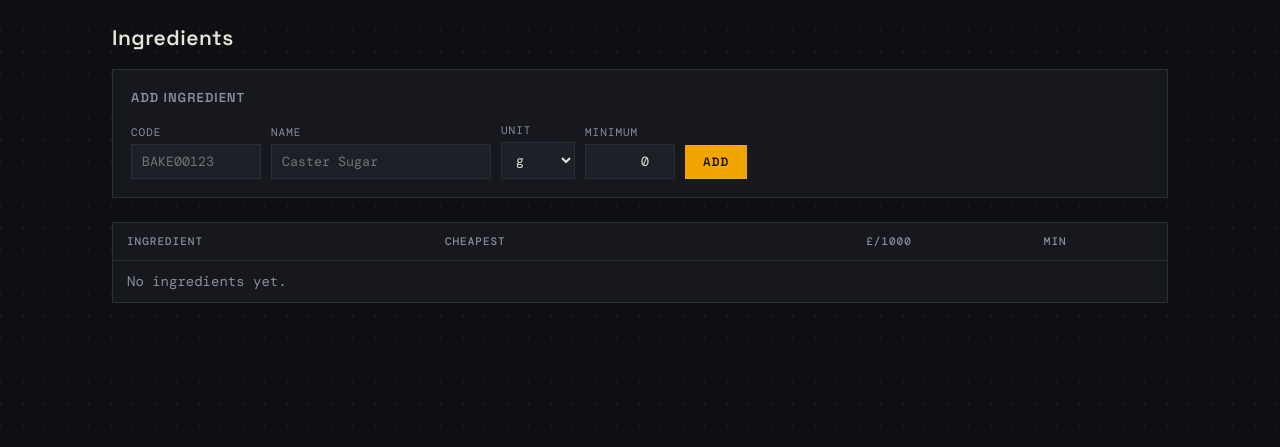
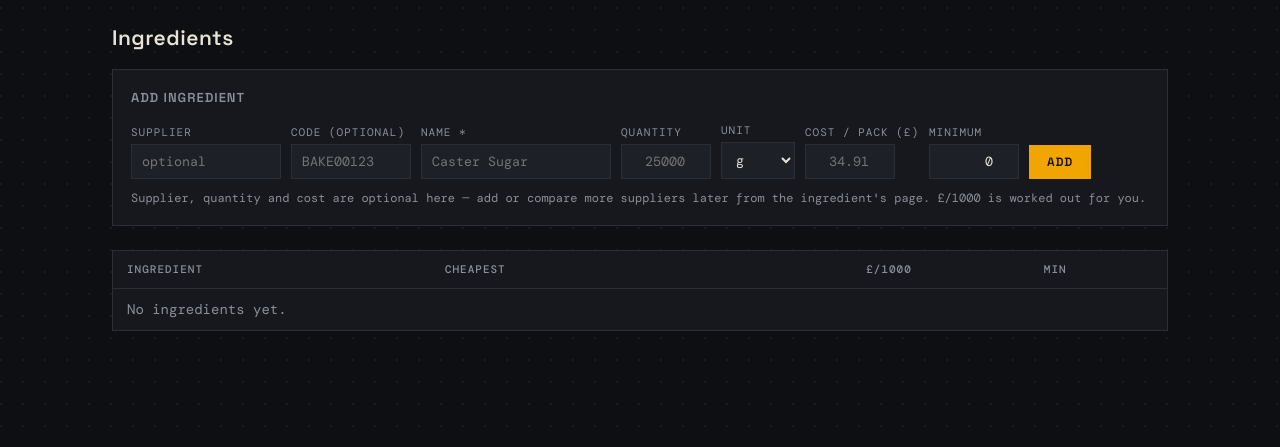
Before and after one commit to paulocezzar/stock_Up, a Django app: page /products/ in a window 1280 px wide. Shown: the part 59-506 px from the top of the page. Run offline with Django 5.2, Linux system fonts and the light colour scheme; data that the repository does not hold is empty; some libraries are stand-ins or nearby versions.

Commit message:
Inline supplier/price on ingredient form, optional code

```diff
--- a/stock/models.py
+++ b/stock/models.py
@@ -20,7 +20,7 @@ class Supplier(models.Model):
 
 class Product(models.Model):
     UNIT_CHOICES = [("g", "grams"), ("ml", "millilitres"), ("ea", "each")]
-    code = models.CharField(max_length=20, unique=True)
+    code = models.CharField(max_length=20, unique=True, null=True, blank=True)
     name = models.CharField(max_length=200)
     unit = models.CharField(max_length=8, choices=UNIT_CHOICES, default="g")
     minimum = models.DecimalField("minimum (par level)", max_digits=10, decimal_places=2, default=0)
@@ -30,7 +30,7 @@ class Product(models.Model):
         ordering = ["name"]
 
     def __str__(self):
-        return f"{self.name} ({self.code})"
+        return f"{self.name} ({self.code})" if self.code else self.name
 
     @property
     def cheapest_price(self):
--- a/stock/templates/stock/product_detail.html
+++ b/stock/templates/stock/product_detail.html
@@ -1,7 +1,7 @@
 {% extends "stock/base.html" %}
 {% block n_prod %}on{% endblock %}
 {% block body %}
-<h2>{{ product.name }} <span class="muted" style="font-size:14px">{{ product.code }} · min {{ product.minimum|floatformat:0 }} {{ product.unit }}</span></h2>
+<h2>{{ product.name }} <span class="muted" style="font-size:14px">{% if product.code %}{{ product.code }} · {% endif %}min {{ product.minimum|floatformat:0 }} {{ product.unit }}</span></h2>
 
 <div class="card"><h3>Supplier prices</h3>
 <table>
--- a/stock/templates/stock/products.html
+++ b/stock/templates/stock/products.html
@@ -4,18 +4,24 @@
 <h2>Ingredients</h2>
 <div class="card"><h3>Add ingredient</h3>
 <form method="post" class="row">{% csrf_token %}
-  <div class="field"><label>Code</label><input type="text" name="code" required placeholder="BAKE00123" style="width:130px"></div>
-  <div class="field"><label>Name</label><input type="text" name="name" required placeholder="Caster Sugar" style="width:220px"></div>
+  <div class="field"><label>Supplier</label>
+    <input type="text" name="supplier" list="suplist" placeholder="optional" style="width:150px">
+    <datalist id="suplist">{% for s in suppliers %}<option value="{{ s.name }}">{% endfor %}</datalist></div>
+  <div class="field"><label>Code <span class="muted">(optional)</span></label><input type="text" name="code" placeholder="BAKE00123" style="width:120px"></div>
+  <div class="field"><label>Name *</label><input type="text" name="name" required placeholder="Caster Sugar" style="width:190px"></div>
+  <div class="field"><label>Quantity</label><input type="number" step="any" name="quantity" class="count" placeholder="25000"></div>
   <div class="field"><label>Unit</label><select name="unit"><option value="g">g</option><option value="ml">ml</option><option value="ea">each</option></select></div>
+  <div class="field"><label>Cost / pack (£)</label><input type="number" step="any" name="cost" class="count" placeholder="34.91"></div>
   <div class="field"><label>Minimum</label><input type="number" step="any" name="minimum" class="count" value="0"></div>
   <button class="btn" type="submit">Add</button>
-</form></div>
+</form>
+<p class="muted" style="margin:10px 0 0;font-size:12px">Supplier, quantity and cost are optional here — add or compare more suppliers later from the ingredient's page. £/1000 is worked out for you.</p></div>
 <table>
   <thead><tr><th>Ingredient</th><th>Cheapest</th><th class="num">£/1000</th><th class="num">Min</th><th></th></tr></thead>
   <tbody>
   {% for p in products %}
     <tr>
-      <td><a href="{% url 'product_detail' p.pk %}">{{ p.name }}</a> <span class="muted">{{ p.code }}</span></td>
+      <td><a href="{% url 'product_detail' p.pk %}">{{ p.name }}</a> <span class="muted">{{ p.code|default:"" }}</span></td>
       <td>{% with c=p.cheapest_price %}{% if c %}{{ c.supplier.name }}{% else %}<span class="muted">no price</span>{% endif %}{% endwith %}</td>
       <td class="num">{% with c=p.cheapest_price %}{% if c %}{{ c.per_1000|floatformat:2 }}{% else %}—{% endif %}{% endwith %}</td>
       <td class="num">{{ p.minimum|floatformat:0 }}</td>
--- a/stock/views.py
+++ b/stock/views.py
@@ -53,21 +53,39 @@ def suppliers(request):
 # ---- products ----
 def products(request):
     if request.method == "POST":
-        code = (request.POST.get("code") or "").strip()
+        code = (request.POST.get("code") or "").strip() or None
         name = (request.POST.get("name") or "").strip()
-        if code and name:
-            Product.objects.update_or_create(code=code, defaults={
-                "name": name,
-                "unit": request.POST.get("unit") or "g",
-                "minimum": _dec(request.POST.get("minimum")) or 0,
-                "weekly_usage": _dec(request.POST.get("weekly_usage")),
-            })
+        if not name:
+            messages.error(request, "Name is required.")
+            return redirect("products")
+        unit = request.POST.get("unit") or "g"
+        defaults = {"name": name, "unit": unit,
+                    "minimum": _dec(request.POST.get("minimum")) or 0}
+        if code:
+            product, _ = Product.objects.update_or_create(code=code, defaults=defaults)
+        else:
+            product, created = Product.objects.get_or_create(name=name, code__isnull=True,
+                                                             defaults=defaults)
+            if not created:
+                for k, v in defaults.items():
+                    setattr(product, k, v)
+                product.save()
+        # optional inline supplier price
+        sup = (request.POST.get("supplier") or "").strip()
+        qty = _dec(request.POST.get("quantity"))
+        cost = _dec(request.POST.get("cost"))
+        if sup and qty and cost is not None:
+            supplier, _ = Supplier.objects.get_or_create(name=sup)
+            SupplierPrice.objects.update_or_create(
+                product=product, supplier=supplier,
+                defaults={"pack_weight": qty, "pack_price": cost})
+            messages.success(request, f"Saved '{name}' with {sup} price.")
+        else:
             messages.success(request, f"Saved '{name}'.")
-        else:
-            messages.error(request, "Code and name are required.")
         return redirect("products")
     return render(request, "stock/products.html", {
         "products": Product.objects.prefetch_related("prices__supplier"),
+        "suppliers": Supplier.objects.all(),
     })
 
 
```
Also changed, not shown: stock/migrations/0002_alter_product_code.py (added).
